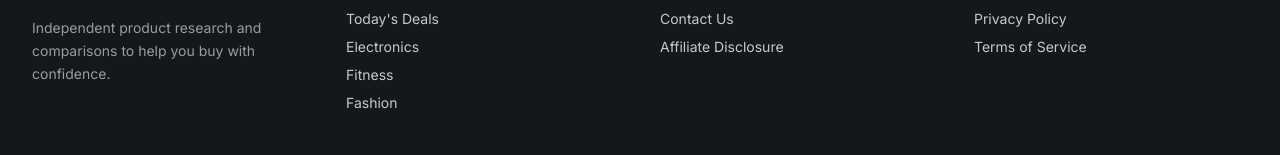
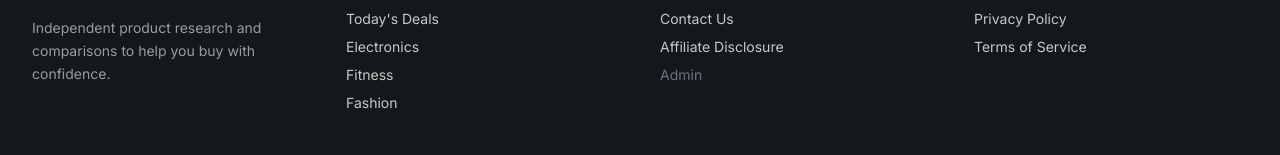
Before and after one commit to sanjupanthi710/affiliate-website, a React (Vite) app in the folder frontend/: page / in a window 1280 px wide. Shown: the part 1347-1502 px from the top of the page. Built offline with nearby package versions, Linux system fonts and the light colour scheme; no server answers.

Commit message:
admin email changed

```diff
--- a/frontend/src/components/Footer.jsx
+++ b/frontend/src/components/Footer.jsx
@@ -28,6 +28,7 @@ export default function Footer() {
           <ul className="space-y-2 text-sm">
             <li><Link to="/contact" className="hover:text-white">Contact Us</Link></li>
             <li><Link to="/affiliate-disclosure" className="hover:text-white">Affiliate Disclosure</Link></li>
+            <li><Link to="/admin/login" className="text-sm text-gray-500 hover:text-gray-800">Admin</Link></li>
           </ul>
         </div>
 
--- a/frontend/src/services/api.js
+++ b/frontend/src/services/api.js
@@ -1,6 +1,6 @@
 import axios from 'axios';
 
-const API_URL = import.meta.env.VITE_API_URL || 'http://localhost:5000/api';
+const API_URL = import.meta.env.VITE_API_URL || 'https://affiliate-website-backend-vp4d.onrender.com/';
 
 const api = axios.create({ baseURL: API_URL });
 
```
